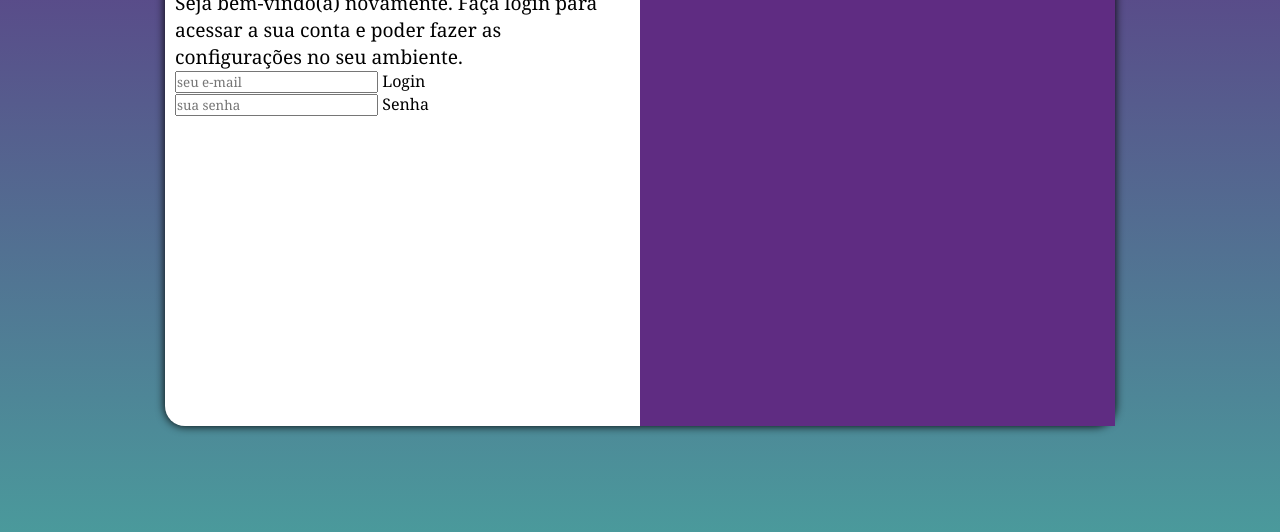
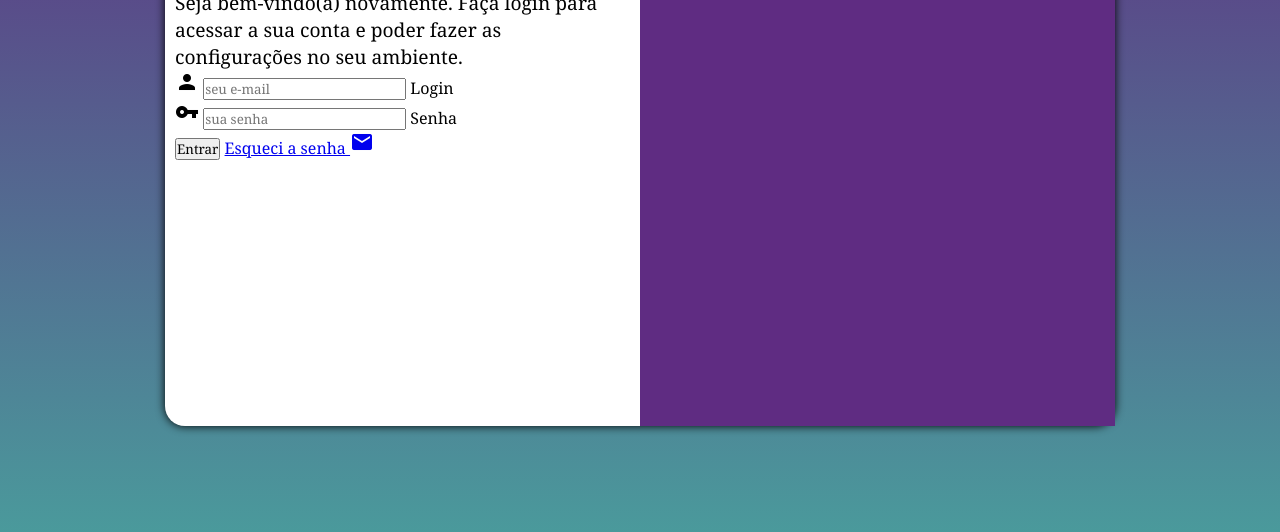
Before and after one commit to anavitoria151295/projeto-login, a plain HTML site: page index.html in a window 1280 px wide. Shown: the part 224-756 px from the top of the page. Drawn offline with Linux system fonts and the light colour scheme.

Commit message:
Adicionei o formulário

```diff
--- a/estilos/style.css
+++ b/estilos/style.css
@@ -29,7 +29,7 @@ section#login{
     left: 50%;
     transform: translate(-50%, -50%);
     background-color: white;
-    width: 250px;
+    width: 252px;
     height: 500px;
     border-radius: 20px;
     box-shadow: 0px 0px 10px black;
--- a/index.html
+++ b/index.html
@@ -5,6 +5,7 @@
     <meta http-equiv="X-UA-Compatible" content="IE=edge">
     <meta name="viewport" content="width=device-width, initial-scale=1.0">
     <title>Login</title>
+    <link href="https://fonts.googleapis.com/icon?family=Material+Icons" rel="stylesheet">
     <link rel="stylesheet" href="estilos/style.css">
     <link rel="stylesheet" href="estilos/media-query.css">
 </head>
@@ -17,15 +18,21 @@
             <div id="formulario">
                 <h1>Login</h1>
                 <p>Seja bem-vindo(a) novamente. Faça login para acessar a sua conta e poder fazer as configurações no seu ambiente.</p>
-                <form action="login.php" method="post">
+                <form action="login.php" method="post" autocomplete="on">
                     <div class="campo">
-                        <input type="email" name="login" id="ilogin" placeholder="seu e-mail">
+                        <i class="material-icons">person</i>
+                        <input type="email" name="login" id="ilogin" placeholder="seu e-mail" autocomplete="email" required maxlength="30">
                         <label for="ilogin">Login</label>
                     </div>
                     <div class="campo">
-                        <input type="password" name="senha" id="isenha" placeholder="sua senha">
+                        <i class="material-icons">vpn_key</i>
+                        <input type="password" name="senha" id="isenha" placeholder="sua senha" autocomplete="current-password" required minlength="8" maxlength="20">
                         <label for="isenha">Senha</label>
                     </div>
+                    <input type="submit" value="Entrar">
+                    <a href="esqueci.html">
+                        Esqueci a senha <i class="material-icons">mail</i>
+                    </a>
                 </form>
             </div>
         </section>
```
